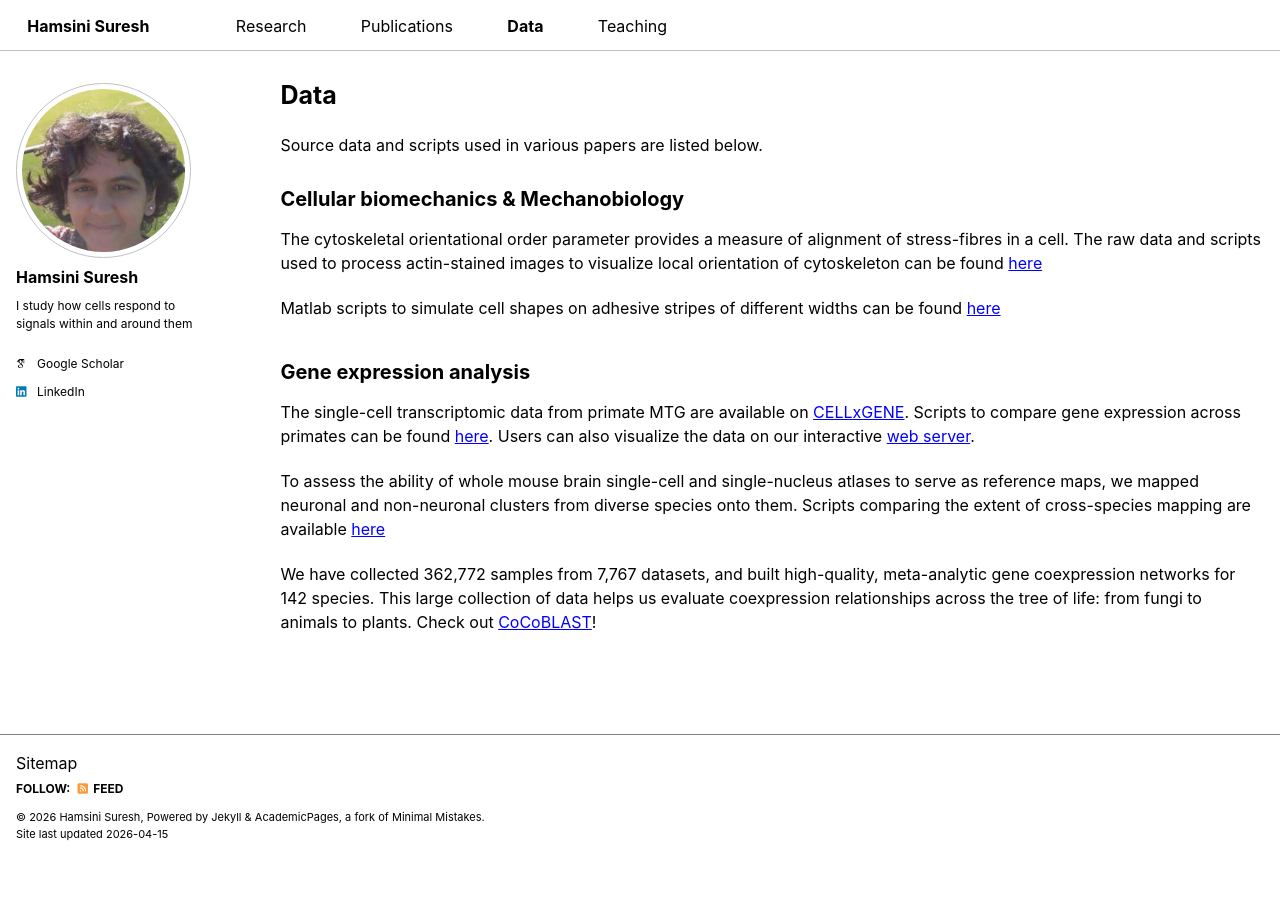
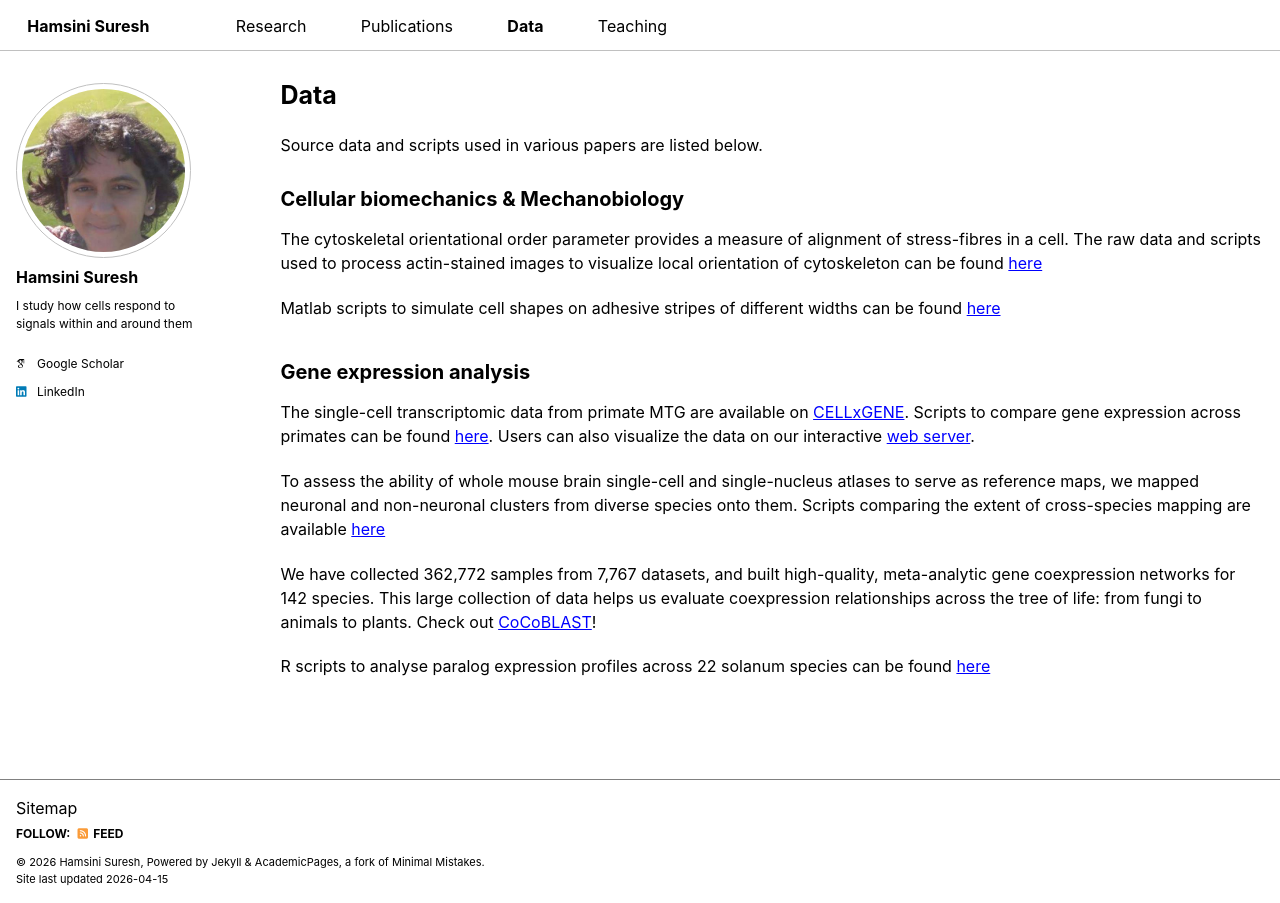
Before and after one commit to hamsinisuresh/hamsinisuresh.github.io, a Jekyll site: the page built from _pages/sourcedata.html, in a window 1280 px wide. Built offline with Jekyll 4.4.1, drawn with Linux system fonts in a browser that asks for light colours; some web fonts are replaced; a script bundle is joined from its source files by our own code; library files that are not in the unit come from our copies.

Commit message:
Update sourcedata.html

```diff
--- a/_pages/sourcedata.html
+++ b/_pages/sourcedata.html
@@ -56,6 +56,12 @@ author_profile: true
   relationships across the tree of life: from fungi to animals to plants. Check out
   <a href="https://cocoblast.ccbr.utoronto.ca/">CoCoBLAST</a>!
 </p>
+
+<p>
+  R scripts to analyse paralog expression profiles across 22 solanum species can be found
+  <a href="https://github.com/gillislab/pansol_expression_analysis">here</a>
+</p>
+
 <!-- ===== AUTO-GENERATED RESEARCH LIST ===== -->
 
 {% for post in site.research reversed %}
```
